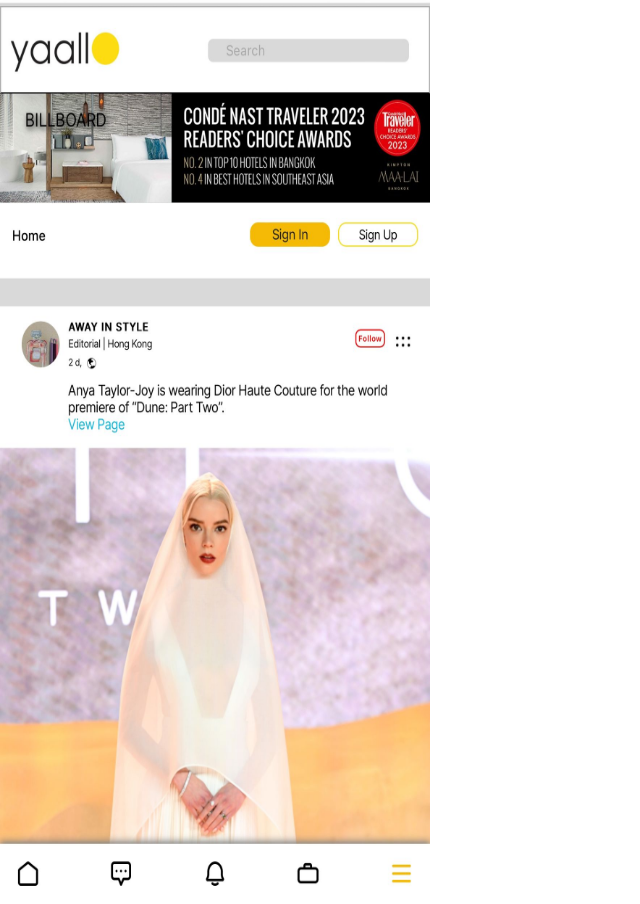
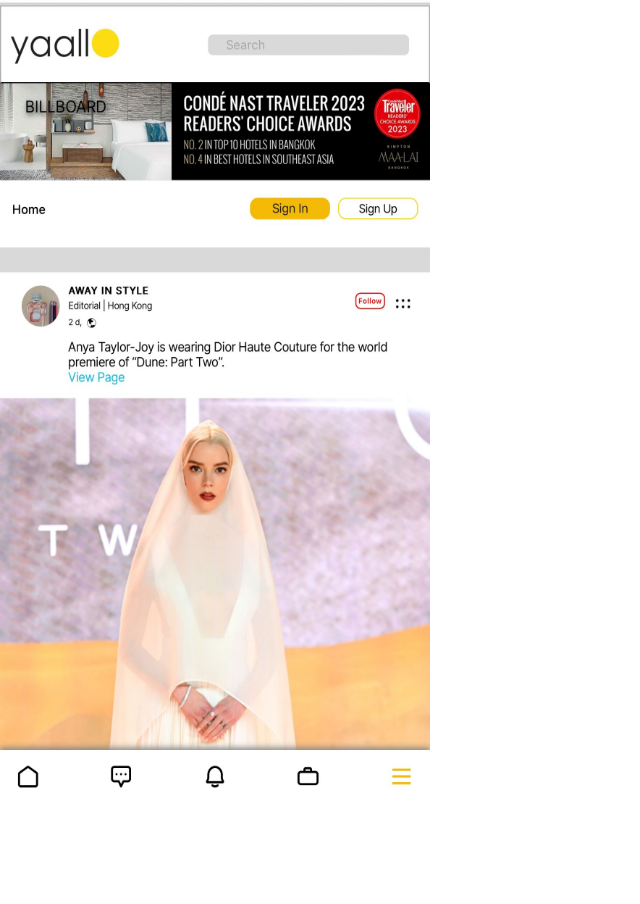
Before and after one commit to DKhadka319/Test-Yaallo, a plain HTML site: page index.html in a window 1280 px wide. Shown: the whole page, without its empty margins (0-640 px from the left). After the commit the page ends 804 px from the top, so only its background shows below. Drawn offline with Linux system fonts and the light colour scheme.

Commit message:
Update index.html

```diff
--- a/index.html
+++ b/index.html
@@ -7,6 +7,6 @@
     <link rel="stylesheet" href="styles.css">
 </head>
 <body>
-    <img src="WhatsApp Image 2024-02-20 at 15.30.07_5fb751c1.jpg" width="430px" height= "900px">
+    <img src="WhatsApp Image 2024-02-20 at 15.30.07_5fb751c1.jpg" width="430px" height= "800px">
 </body>
 </html>
```
